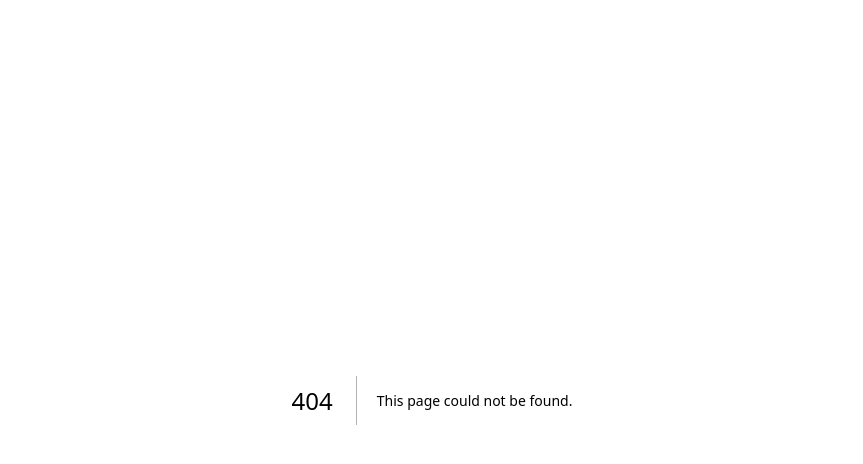
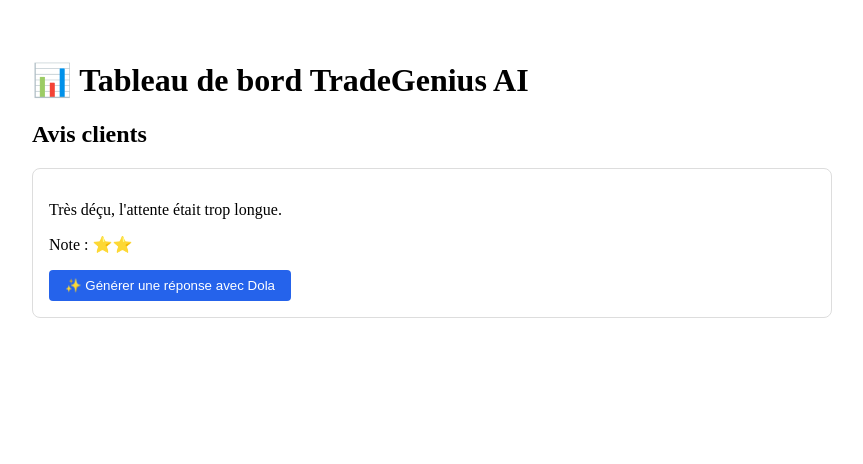
Before and after one commit to ateoariirai-cyber/tradegenius-ai, a Next.js app: page /dashboard in a window 1280 px wide. Before the commit this address had no page. Shown: the top 464 px of the page, without its empty margins (208-1071 px from the left). Built offline with nearby package versions, Linux system fonts and the light colour scheme.

Commit message:
Ajout du tableau de bord

```diff
--- /dev/null
+++ b/app/dashboard/page.js
@@ -0,0 +1,36 @@
+'use client';
+import { useState } from 'react';
+
+export default function Dashboard() {
+  const [avis, setAvis] = useState([
+    { id: 1, texte: "Très déçu, l'attente était trop longue.", note: 2 },
+  ]);
+
+  const genererReponse = (texte) => {
+    alert("Dola prépare une réponse adaptée à cet avis ! ✨");
+  };
+
+  return (
+    <main style={{ padding: '2rem', maxWidth: '800px', margin: '0 auto' }}>
+      <h1>📊 Tableau de bord TradeGenius AI</h1>
+      <h2>Avis clients</h2>
+
+      {avis.length === 0 ? (
+        <p>Aucun avis pour l'instant.</p>
+      ) : (
+        avis.map(a => (
+          <div key={a.id} style={{ border: '1px solid #ddd', padding: '1rem', margin: '1rem 0', borderRadius: '8px' }}>
+            <p>{a.texte}</p>
+            <p>Note : {"⭐".repeat(a.note)}</p>
+            <button
+              onClick={() => genererReponse(a.texte)}
+              style={{ padding: '0.5rem 1rem', background: '#2563eb', color: 'white', border: 'none', borderRadius: '4px', cursor: 'pointer' }}
+            >
+              ✨ Générer une réponse avec Dola
+            </button>
+          </div>
+        ))
+      )}
+    </main>
+  );
+}
```
